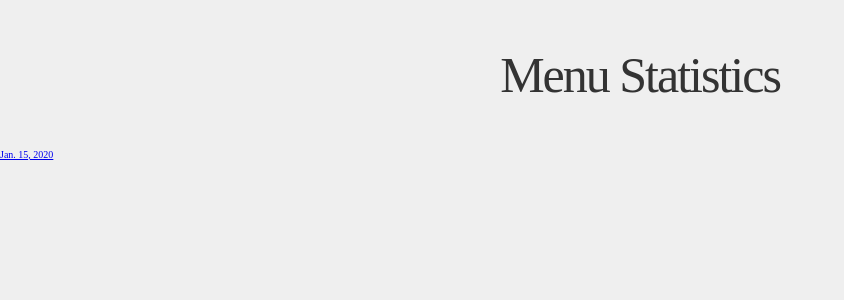
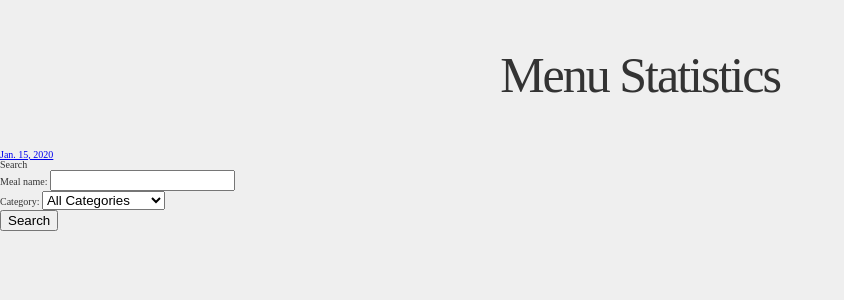
Before and after one commit to watbe/bff, a Django app: page /stats/ in a window 1280 px wide. Shown: the top 300 px of the page, without its empty margins (0-844 px from the left). Run offline with Django 3.2, Linux system fonts and the light colour scheme; tables that the repository leaves empty hold one stand-in row (values such as "Sample post"); parts of the project's set-up code (start-up, migrations or seed data) failed here and were passed over; some libraries are stand-ins or nearby versions.

Commit message:
Added search to statistics.

```diff
--- /dev/null
+++ b/src/bff/templates/search.block.html
@@ -0,0 +1,5 @@
+<h2>Search</h2>
+<form method="GET" action="{% url search %}">
+	{{ form.as_p }}
+	<input type="submit" value="Search">
+</form>
--- a/src/bff/templates/stats_index.html
+++ b/src/bff/templates/stats_index.html
@@ -3,15 +3,17 @@
 {% block content %}
 
 	<h1>Menu Statistics</h1>
-
+	<ul>
 	{% for menu in menus %}
-		<a href="{% url stats menu.date.year menu.date.month menu.date.day %}">{{ menu.date }}</a>
+		<li><a href="{% url stats menu.date.year menu.date.month menu.date.day %}">{{ menu.date }}</a></li>
 	{% endfor %}
-
+	</ul>
 	{% if menus.has_previous %}
 		<a href="{% url stats_index_page menus.previous_page_number %}">Newer</a>
 	{% endif %}
 	{% if menus.has_next %}
 		<a href="{% url stats_index_page menus.previous_page_number %}">Older</a>
 	{% endif %}
+
+	{% include 'search.block.html' %}
 {% endblock %}
--- a/src/bff/vote/forms.py
+++ b/src/bff/vote/forms.py
@@ -1,11 +1,11 @@
 import datetime
 from django import forms
-from django.forms.formsets import formset_factory, BaseFormSet
+from django.forms.formsets import formset_factory
 from django.forms.widgets import HiddenInput, RadioFieldRenderer, RadioInput, RadioSelect
 from django.utils.encoding import force_unicode
 from django.utils.html import conditional_escape
 from django.utils.safestring import mark_safe
-from bff.vote.models import VoteEvent, Vote, VOTE_CHOICES
+from bff.vote.models import VoteEvent, Vote, VOTE_CHOICES, Category
 
 def already_voted(room_str):
 	"""
@@ -104,3 +104,9 @@ class RatingForm(forms.ModelForm):
 
 #Used to create several forms at once
 RatingFormSet = formset_factory(RatingForm, extra=0)
+
+
+class SearchForm(forms.Form):
+	query = forms.CharField(label="Meal name", required=False)
+	category = forms.ModelChoiceField(queryset=Category.objects.all(),
+		empty_label="All Categories", label="Category", required=False)
--- a/src/bff/vote/models.py
+++ b/src/bff/vote/models.py
@@ -34,7 +34,7 @@ VOTE_CHOICES = (
 )
 
 class Vote(models.Model):
-	meal = models.ForeignKey(Meal)
+	meal = models.ForeignKey(Meal, related_name='ratings')
 	rating = models.SmallIntegerField(choices=VOTE_CHOICES, null=True)
 
 	def __unicode__(self):
--- a/src/bff/vote/urls.py
+++ b/src/bff/vote/urls.py
@@ -1,9 +1,10 @@
-from django.conf.urls import patterns, include, url
+from django.conf.urls import patterns, url
 
 urlpatterns = patterns('bff.vote.views',
 	url(r'^$', 'login'),
 	url(r'^vote/$', 'vote', name='vote'),
 	url(r'^stats/(?P<year>\d{4})/(?P<month>\d+)/(?P<day>\d+)/$', 'stats', name='stats'),
 	url(r'^stats/$', 'stats_index', name='stats_index'),
+	url(r'^stats/search/$', 'stats_search', name='search'),
 	url(r'^stats/page/(?P<page>\d+)/$', 'stats_index_page', name='stats_index_page'),
 )
--- a/src/bff/vote/views.py
+++ b/src/bff/vote/views.py
@@ -1,13 +1,12 @@
 # Create your views here.
 import datetime
-import json
 from django.core.paginator import Paginator, EmptyPage
 from django.core.urlresolvers import reverse
 from django.shortcuts import render_to_response, render, get_object_or_404
-from django.http import HttpResponse, HttpResponseRedirect, Http404, HttpResponseNotFound
+from django.http import HttpResponse, HttpResponseRedirect, HttpResponseNotFound
 from django.template.context import RequestContext
-from bff.vote.forms import LoginForm, RatingFormSet, valid_room, already_voted
-from bff.vote.models import Menu, VoteEvent
+from bff.vote.forms import LoginForm, RatingFormSet, valid_room, already_voted, SearchForm
+from bff.vote.models import Menu, VoteEvent, Meal
 
 def login(request):
 	if Menu.objects.filter(date=datetime.date.today()).exists():
@@ -78,9 +77,9 @@ def stats(request, year, month, day):
 	total_neutral= 0
 	total_neg = 0
 	for meal in menu.meal_set.all():
-		positive = meal.vote_set.filter(rating=2).count()
-		neutral  = meal.vote_set.filter(rating=1).count()
-		negative = meal.vote_set.filter(rating=0).count()
+		positive = meal.ratings.filter(rating=2).count()
+		neutral  = meal.ratings.filter(rating=1).count()
+		negative = meal.ratings.filter(rating=0).count()
 
 		meal_res = {
 			'meal':meal,
@@ -127,4 +126,57 @@ def stats_index_page(request, page):
 	except EmptyPage:
 		menus = paginator.page(paginator.num_pages)
 
-	return render_to_response('stats_index.html', {'menus':menus}, context_instance = RequestContext(request))
+	search_form = SearchForm()
+
+	return render_to_response('stats_index.html', {'menus':menus, 'form':search_form}, context_instance = RequestContext(request))
+
+
+def stats_search(request):
+
+	res_dict = {}
+
+	if 'query' in request.GET and 'category' in request.GET:
+		#Do search
+		form = SearchForm(request.GET)
+		queryset = Meal.objects.select_related().order_by('-menu__date')
+		query_ = request.GET['query']
+		if query_:
+			queryset = queryset.filter(name__icontains =query_)
+		category_ = request.GET['category']
+		if category_:
+			queryset = queryset.filter(categories__id =category_)
+
+		paginator = Paginator(queryset, 100) #Change to a smaller number (3?) for testing
+		if 'page' in request.GET:
+			page_num = request.GET['page']
+		else:
+			page_num = 1
+
+		try:
+			meals = paginator.page(page_num)
+		except EmptyPage:
+			meals = paginator.page(paginator.num_pages)
+
+		#meals.
+
+		#queryset = queryset.select_related()
+		results = []
+		for meal in meals:
+			count_queryset = meal.ratings.all()
+			meal_dict = {
+				'meal':meal,
+				'date':meal.menu.date,
+				'positive':count_queryset.filter(rating = 2).count(),
+				'neutral':count_queryset.filter(rating = 1).count(),
+				'negative':count_queryset.filter(rating = 0).count(),
+			}
+			results.append(meal_dict)
+		res_dict['results'] = results
+		res_dict['paginator'] = meals
+		res_dict['query'] = query_
+		res_dict['category'] = category_
+	else:
+		form = SearchForm() #Clear the form to prevent error messages
+
+	res_dict['form'] = form
+	return render_to_response('stats_search.html', res_dict, context_instance = RequestContext(request))
```
Also changed, not shown: src/bff/templates/stats_search.html (added, +29 -0 lines).
